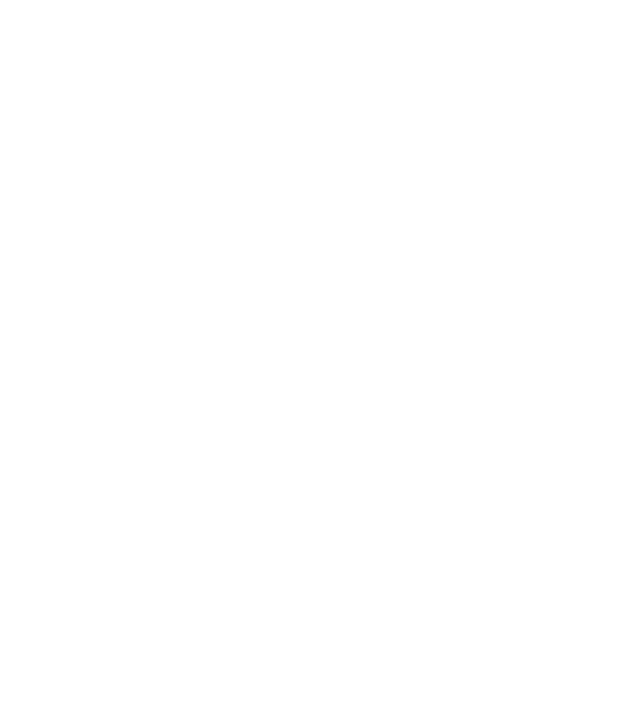
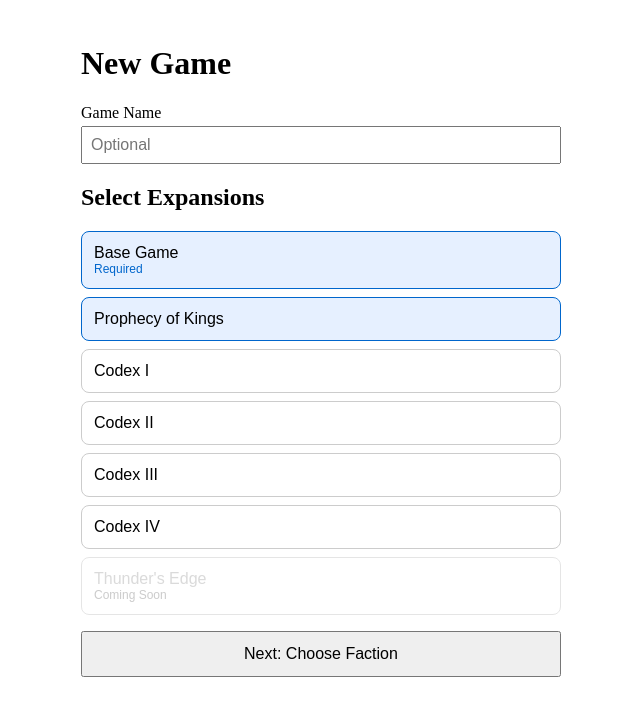
Before and after one commit to alexFaunt/ti-turn-helper, a React (Vite) app: page /setup in a window 1280 px wide. Before the commit this address had no page. Shown: the top 716 px of the page, without its empty margins (319-959 px from the left). Built offline with nearby package versions, Linux system fonts and the light colour scheme.

Commit message:
add game setup screen with expansion and faction picker
Co-Authored-By: Claude Opus 4.6 <noreply@anthropic.com>

```diff
--- a/src/App.tsx
+++ b/src/App.tsx
@@ -1,11 +1,14 @@
 import { BrowserRouter, Routes, Route } from 'react-router-dom'
 import { HomeScreen } from './screens/HomeScreen'
+import { SetupScreen } from './screens/SetupScreen'
 
 export function App() {
   return (
     <BrowserRouter>
       <Routes>
         <Route path="/" element={<HomeScreen />} />
+        <Route path="/setup" element={<SetupScreen />} />
+        <Route path="/game/:gameId" element={<div>Dashboard (coming next)</div>} />
       </Routes>
     </BrowserRouter>
   )
--- /dev/null
+++ b/src/screens/SetupScreen.module.css
@@ -0,0 +1,88 @@
+.container {
+  max-width: 480px;
+  margin: 0 auto;
+  padding: 1rem;
+}
+
+.nameLabel {
+  display: block;
+  margin-bottom: 1rem;
+}
+
+.nameInput {
+  display: block;
+  width: 100%;
+  padding: 0.5rem;
+  margin-top: 0.25rem;
+  font-size: 1rem;
+  box-sizing: border-box;
+}
+
+.expansionList {
+  display: flex;
+  flex-direction: column;
+  gap: 0.5rem;
+  margin-bottom: 1rem;
+}
+
+.expansionBtn {
+  padding: 0.75rem;
+  border: 1px solid #ccc;
+  border-radius: 0.5rem;
+  cursor: pointer;
+  text-align: left;
+  background: white;
+  font-size: 1rem;
+}
+
+.expansionBtn.selected {
+  border-color: #0066cc;
+  background: #e6f0ff;
+}
+
+.expansionBtn.locked {
+  border-color: #0066cc;
+  background: #e6f0ff;
+  cursor: default;
+}
+
+.expansionBtn.disabled {
+  opacity: 0.5;
+  cursor: not-allowed;
+}
+
+.comingSoon {
+  display: block;
+  font-size: 0.75rem;
+  color: #999;
+}
+
+.required {
+  display: block;
+  font-size: 0.75rem;
+  color: #0066cc;
+}
+
+.nextBtn, .backBtn {
+  width: 100%;
+  padding: 0.75rem;
+  font-size: 1rem;
+  margin-bottom: 1rem;
+  cursor: pointer;
+}
+
+.factionList {
+  display: flex;
+  flex-direction: column;
+  gap: 0.5rem;
+}
+
+.factionBtn {
+  padding: 0.75rem;
+  border: 1px solid #ccc;
+  border-radius: 0.5rem;
+  cursor: pointer;
+  text-align: left;
+  background: white;
+  font-size: 1rem;
+}
--- /dev/null
+++ b/src/screens/SetupScreen.tsx
@@ -0,0 +1,105 @@
+import { useState } from 'react'
+import { useNavigate } from 'react-router-dom'
+import { createGame } from '../db'
+import { loadFactions } from '../data'
+import { EXPANSIONS, type Expansion } from '../types'
+import styles from './SetupScreen.module.css'
+
+const EXPANSION_LABELS: Record<string, string> = {
+  base: 'Base Game',
+  pok: 'Prophecy of Kings',
+  'codex-1': 'Codex I',
+  'codex-2': 'Codex II',
+  'codex-3': 'Codex III',
+  'codex-4': 'Codex IV',
+  'thunders-edge': "Thunder's Edge",
+}
+
+export function SetupScreen() {
+  const navigate = useNavigate()
+  const [step, setStep] = useState<'expansions' | 'faction'>('expansions')
+  // base is always selected and non-toggleable
+  const [selectedExpansions, setSelectedExpansions] = useState<Expansion[]>(['base', 'pok'])
+  const [gameName, setGameName] = useState('')
+  const factions = loadFactions()
+
+  function toggleExpansion(exp: Expansion) {
+    if (exp === 'base') return // base is always required
+    setSelectedExpansions(prev =>
+      prev.includes(exp) ? prev.filter(e => e !== exp) : [...prev, exp]
+    )
+  }
+
+  async function handleSelectFaction(factionId: string) {
+    const name = gameName.trim() || `Game ${new Date().toLocaleDateString()}`
+    const id = await createGame({
+      name,
+      expansions: selectedExpansions,
+      factionId,
+    })
+    navigate(`/game/${id}`)
+  }
+
+  if (step === 'expansions') {
+    return (
+      <div className={styles.container}>
+        <h1>New Game</h1>
+        <label className={styles.nameLabel}>
+          Game Name
+          <input
+            className={styles.nameInput}
+            value={gameName}
+            onChange={e => setGameName(e.target.value)}
+            placeholder="Optional"
+          />
+        </label>
+        <h2>Select Expansions</h2>
+        <div className={styles.expansionList}>
+          {[...EXPANSIONS, 'thunders-edge' as const].map(exp => {
+            const isThundersEdge = exp === 'thunders-edge'
+            const isBase = exp === 'base'
+            const isExpansion = EXPANSIONS.includes(exp as Expansion)
+            const selected = isExpansion && selectedExpansions.includes(exp as Expansion)
+            return (
+              <button
+                key={exp}
+                className={`${styles.expansionBtn} ${selected ? styles.selected : ''} ${isThundersEdge ? styles.disabled : ''} ${isBase ? styles.locked : ''}`}
+                onClick={() => !isThundersEdge && isExpansion && toggleExpansion(exp as Expansion)}
+                disabled={isThundersEdge}
+              >
+                {EXPANSION_LABELS[exp] ?? exp}
+                {isThundersEdge && <span className={styles.comingSoon}>Coming Soon</span>}
+                {isBase && <span className={styles.required}>Required</span>}
+              </button>
+            )
+          })}
+        </div>
+        <button className={styles.nextBtn} onClick={() => setStep('faction')}>
+          Next: Choose Faction
+        </button>
+      </div>
+    )
+  }
+
+  return (
+    <div className={styles.container}>
+      <h1>Choose Faction</h1>
+      <button className={styles.backBtn} onClick={() => setStep('expansions')}>
+        Back
+      </button>
+      <div className={styles.factionList}>
+        {factions
+          .filter(f => selectedExpansions.includes(f.source as Expansion))
+          .map(faction => (
+            <button
+              key={faction.id}
+              className={styles.factionBtn}
+              onClick={() => handleSelectFaction(faction.id)}
+            >
+              {faction.name}
+            </button>
+          ))}
+      </div>
+    </div>
+  )
+}
```
